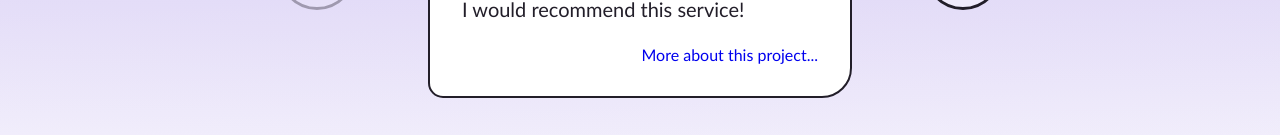
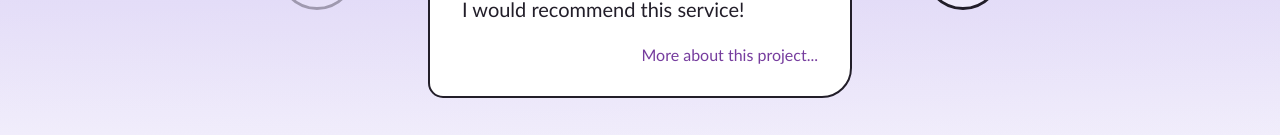
Before and after one commit to Roman5675/Task-3, a plain HTML site: page index.html in a window 1280 px wide. Shown: the part 263-398 px from the top of the page. Drawn offline with nearby package versions, Linux system fonts and the light colour scheme.

Commit message:
12.07.2023a

```diff
--- a/#source/scss/style.scss
+++ b/#source/scss/style.scss
@@ -106,6 +106,7 @@ img{
     justify-content: flex-end;
     p {
         font-size: 16px;
+        color: #763D9E;
     }
 }
 //Swiper слайдер end
```
Also changed, not shown: css/style.css.
